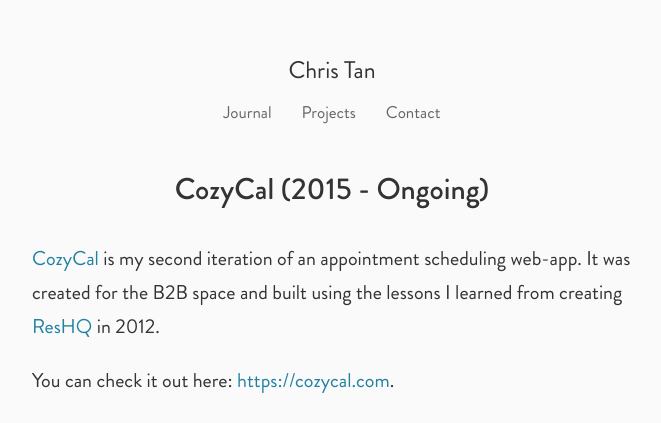
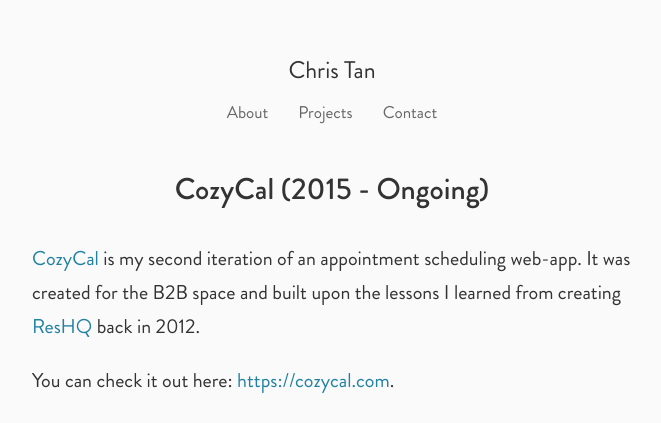
Before and after one commit to csytan/csytan.github.io, a Jekyll site: the page built from projects/cozycal.md, in a window 1280 px wide and 900 px high. Shown: the top 423 px of the window, without its empty margins (308-969 px from the left). Built offline with Jekyll 4.4.1, drawn with Linux system fonts in a browser that asks for light colours.

Commit message:
Hide journal - for now

```diff
--- a/_includes/header.html
+++ b/_includes/header.html
@@ -1,11 +1,11 @@
 <div class="header">
-    <a class="header_title" href="/">
+    <div class="header_title">
         Chris Tan
-    </a>
+    </div>
 
     <div class="header_links">
-        <a href="/journal.html" class="header_link">
-            Journal
+        <a href="/" class="header_link">
+            About
         </a>
         <a href="/projects/" class="header_link">
             Projects
--- a/projects/cozycal.md
+++ b/projects/cozycal.md
@@ -5,7 +5,7 @@
 
 # CozyCal (2015 - Ongoing)
 
-[CozyCal](https://cozycal.com) is my second iteration of an appointment scheduling web-app. It was created for the B2B space and built using the lessons I learned from creating [ResHQ](/projects/reshq/) in 2012.
+[CozyCal](https://cozycal.com) is my second iteration of an appointment scheduling web-app. It was created for the B2B space and built upon the lessons I learned from creating [ResHQ](/projects/reshq/) back in 2012.
 
 You can check it out here: <https://cozycal.com>.
 
```
